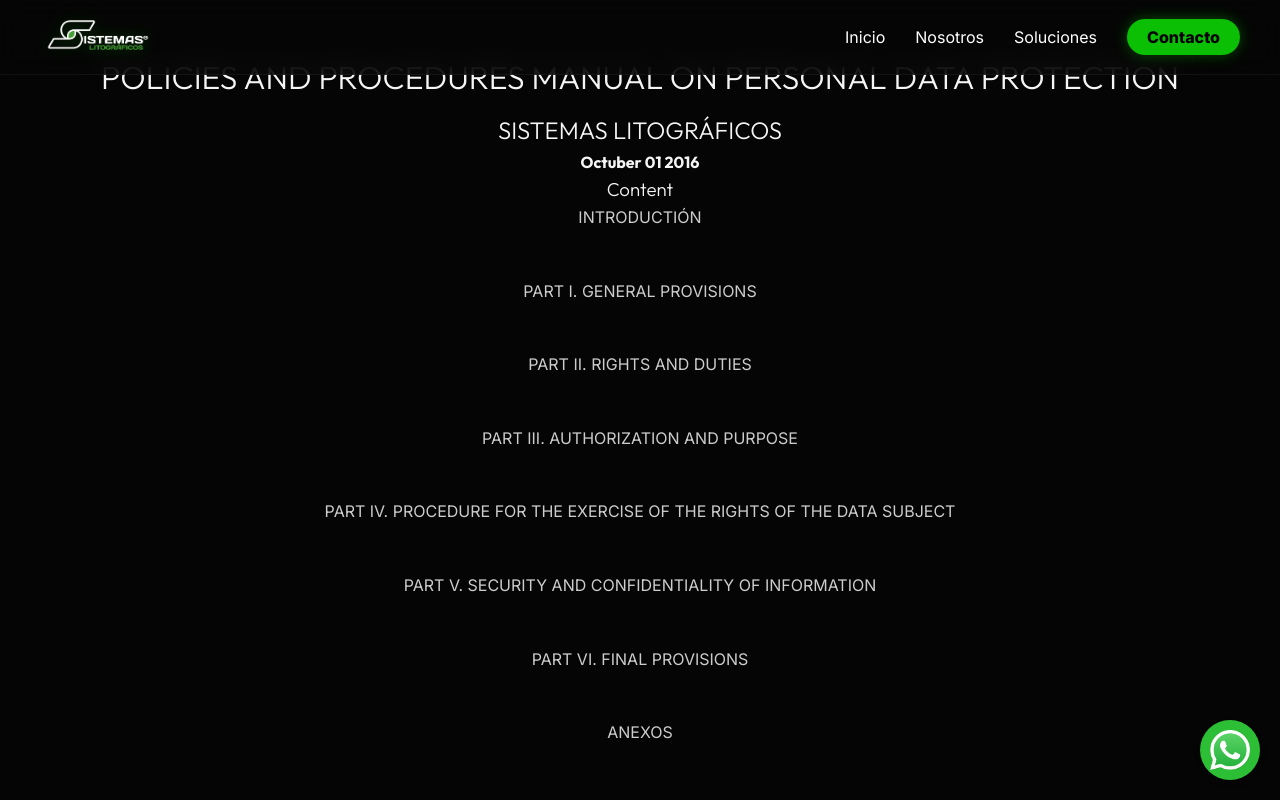
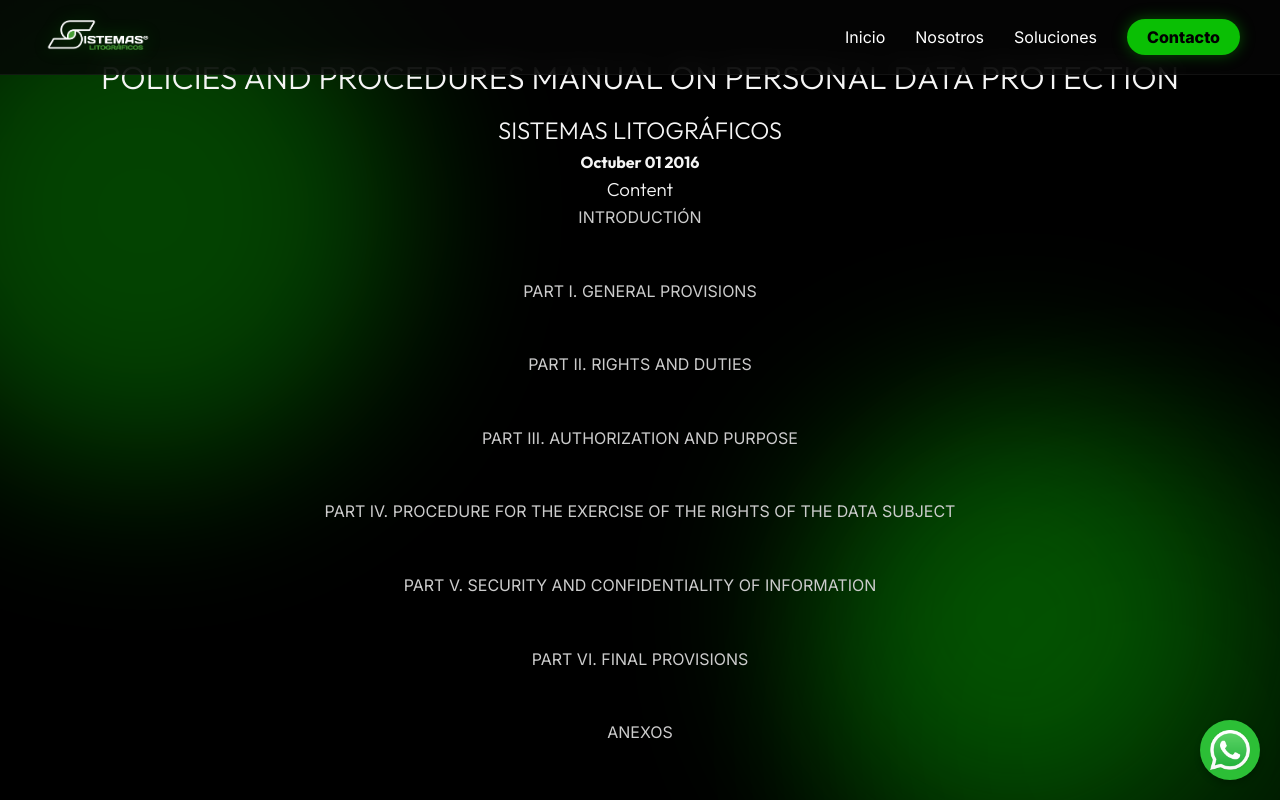
Before and after one commit to Wilyos/sistemasLito, a React (Create React App) app in the folder sistemas-litograficos/: page /privacy in a window 1280 px wide. Shown: the top 800 px of the page. Built offline with nearby package versions, Linux system fonts and the light colour scheme.

Commit message:
Make section backgrounds transparent so background blobs are visible

```diff
--- a/sistemas-litograficos/src/ModernLanding.css
+++ b/sistemas-litograficos/src/ModernLanding.css
@@ -14,7 +14,7 @@
 
 /* Base Overrides for Landing Page */
 .App {
-  background-color: var(--ml-bg);
+  background-color: transparent;
   color: var(--ml-text);
   font-family: 'Inter', sans-serif;
   overflow-x: hidden;
@@ -91,7 +91,7 @@
   position: relative;
   text-align: center;
   padding: 0 20px;
-  background: radial-gradient(circle at 50% 50%, rgba(10, 191, 4, 0.15) 0%, var(--ml-bg) 70%);
+  background: radial-gradient(circle at 50% 50%, rgba(10, 191, 4, 0.15) 0%, transparent 70%);
   overflow: hidden;
 }
 
@@ -170,7 +170,7 @@
 /* Modern Services (Aside) */
 .modern-services {
   padding: 100px 20px;
-  background: var(--ml-bg);
+  background: transparent;
 }
 
 .section-title {
@@ -259,7 +259,7 @@
 /* Modern Portfolio */
 .modern-portfolio {
   padding: 100px 20px;
-  background: var(--ml-bg-light);
+  background: rgba(17, 17, 17, 0.5);
 }
 
 .portfolio-grid {
@@ -310,7 +310,7 @@
 /* Modern Clientes */
 .modern-clientes {
   padding: 100px 20px;
-  background: var(--ml-bg);
+  background: transparent;
   overflow: hidden;
 }
 
@@ -517,10 +517,10 @@
 
 .blob {
   position: absolute;
-  filter: blur(90px);
+  filter: blur(80px);
   border-radius: 50%;
   animation: floatBlobs 20s infinite ease-in-out alternate;
-  opacity: 0.15;
+  opacity: 0.35;
 }
 
 .blob-1 {
```
